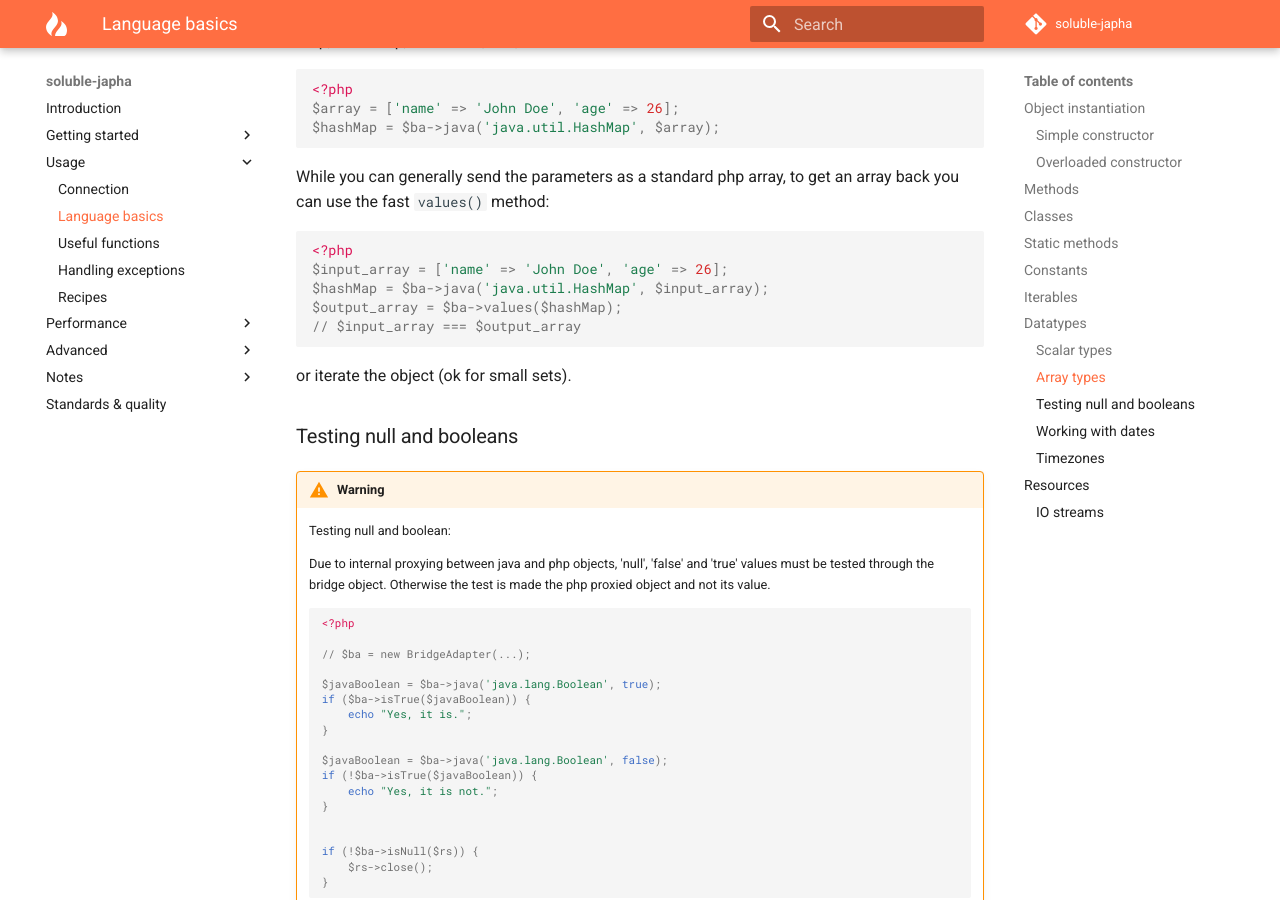
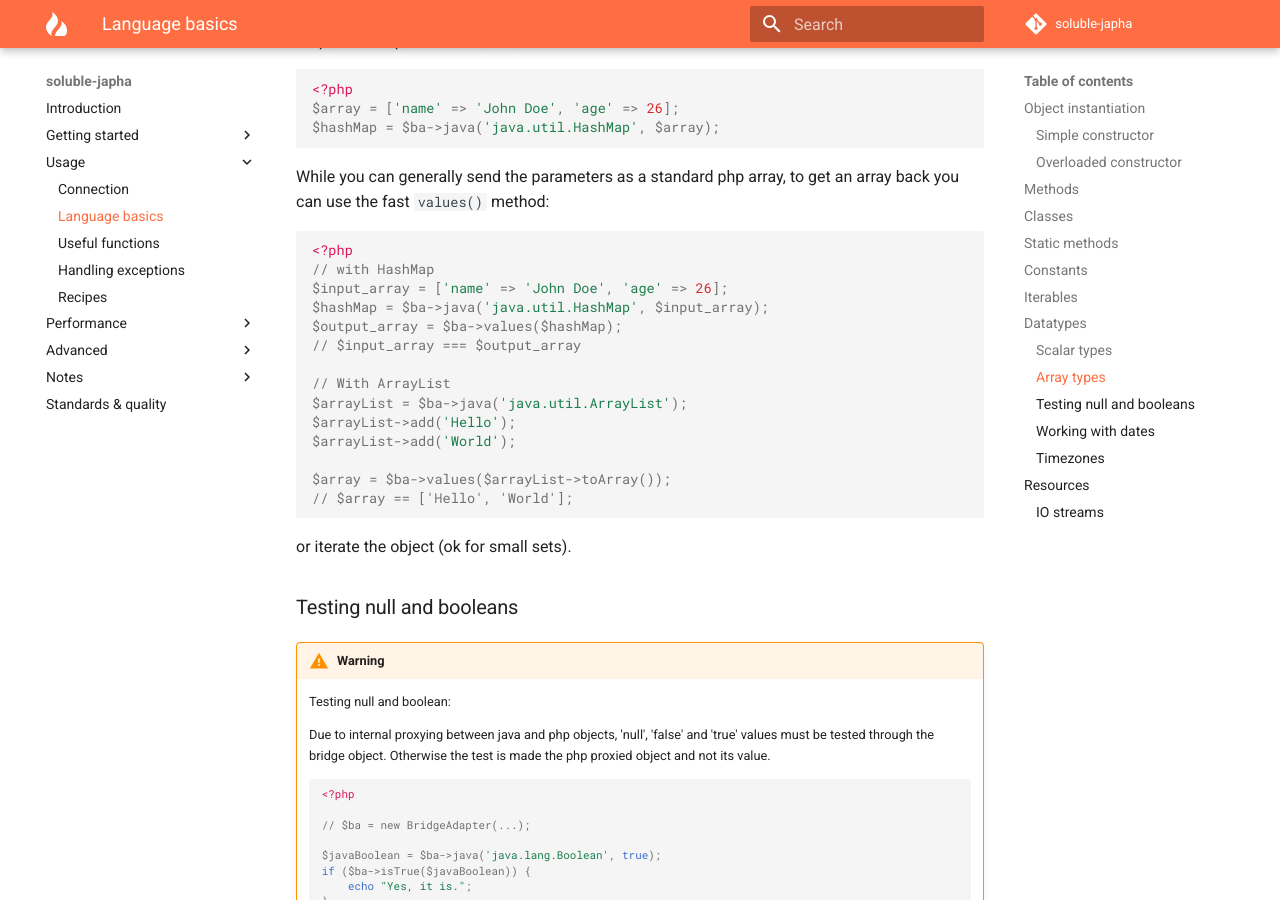
Before and after one commit to belgattitude/soluble-japha, an MkDocs documentation site: the page built from doc/language_basics.md, in a window 1280 px wide and 900 px high, scrolled down 3533 px. Built offline with MkDocs 1.6.1 and Material for MkDocs 9.7.7, drawn with Linux system fonts in a browser that asks for light colours; comment, search, counter and statistics services are not loaded; old or Windows-style settings are respelled for this version of MkDocs.

Commit message:
Doc updated

````diff
--- a/doc/language_basics.md
+++ b/doc/language_basics.md
@@ -183,10 +183,20 @@ get an array back you can use the fast `values()` method:
 
 ```php
 <?php
+// with HashMap
 $input_array = ['name' => 'John Doe', 'age' => 26];
 $hashMap = $ba->java('java.util.HashMap', $input_array);
 $output_array = $ba->values($hashMap);
 // $input_array === $output_array
+
+// With ArrayList
+$arrayList = $ba->java('java.util.ArrayList');
+$arrayList->add('Hello');
+$arrayList->add('World');
+
+$array = $ba->values($arrayList->toArray());
+// $array == ['Hello', 'World'];
+
 ```
 
 or iterate the object (ok for small sets).
````
Also changed, not shown: 1 other file.
